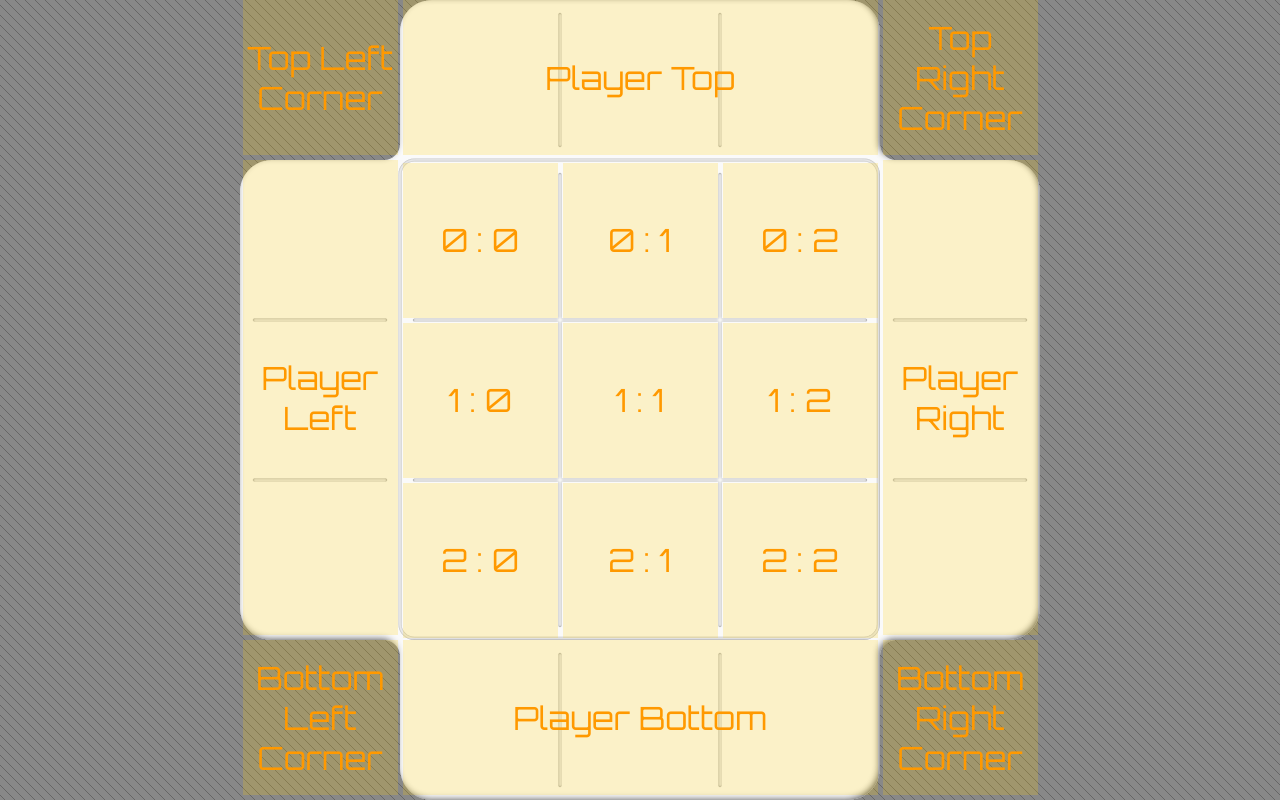
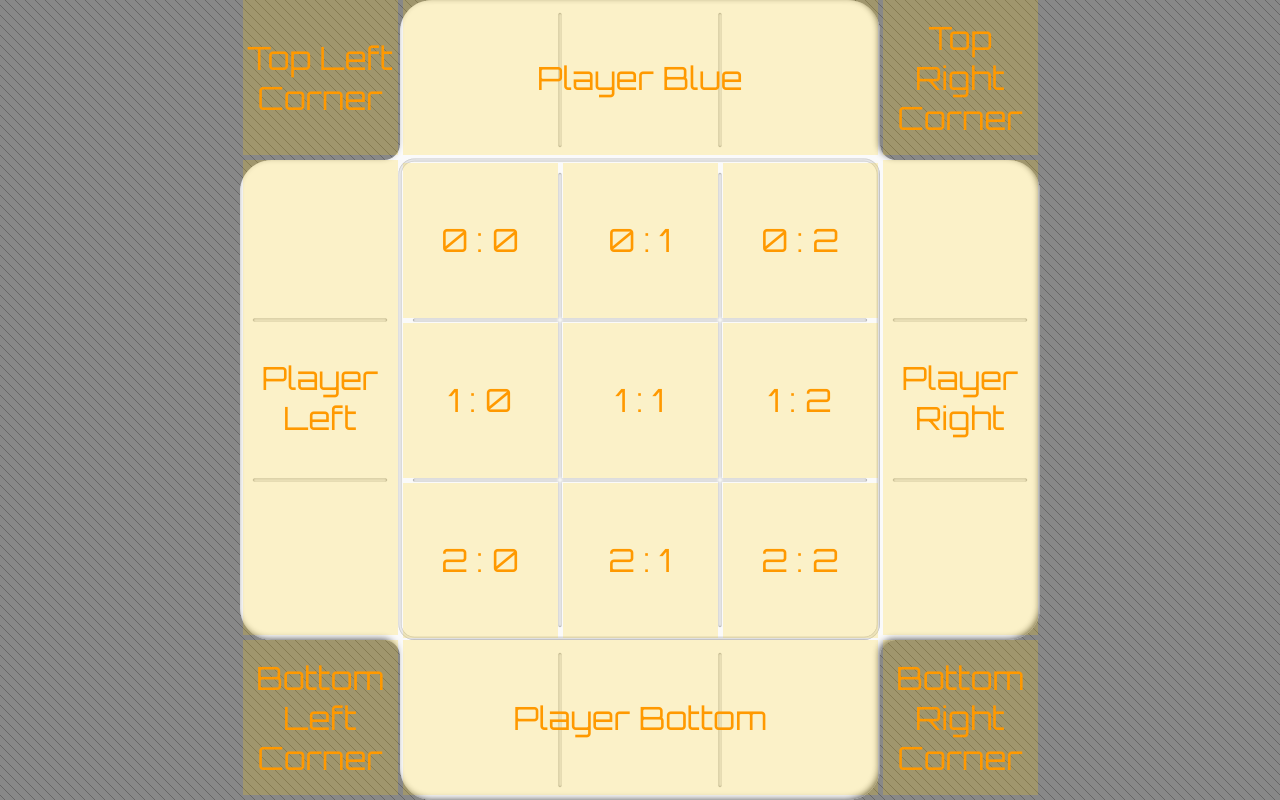
Before and after one commit to aleris/otrio, a React (Create React App) app in the folder app/: page /board in a window 1280 px wide. Built offline with nearby package versions, Linux system fonts and the light colour scheme.

Commit message:
Add board context state

```diff
--- /dev/null
+++ b/app/src/board/BoardContext.tsx
@@ -0,0 +1,66 @@
+import React, { createContext, Dispatch, useReducer } from "react";
+import { Board } from "./model/Board";
+import {
+  DropRingAction,
+  dropRingActionReducer,
+  DropRingActionType,
+} from "./actions/DropRingAction";
+import {
+  PickRingAction,
+  pickRingActionReducer,
+  PickRingActionType,
+} from "./actions/PickRingAction";
+import {
+  PlayerJoinAction,
+  playerJoinActionReducer,
+  PlayerJoinActionType,
+} from "./actions/PlayerJoinAction";
+
+type BoardAction = DropRingAction | PickRingAction | PlayerJoinAction;
+
+interface BoardState {
+  board: Board;
+  dispatch: Dispatch<BoardAction>;
+}
+
+const boardReducer = (board: Board, action: BoardAction) => {
+  switch (action.type) {
+    case DropRingActionType:
+      return dropRingActionReducer(board, action);
+
+    case PickRingActionType:
+      return pickRingActionReducer(board, action);
+
+    case PlayerJoinActionType:
+      return playerJoinActionReducer(board, action);
+
+    default:
+      return board;
+  }
+};
+
+const emptyBoard: Board = {
+  grid: {
+    cells: [
+      [{ rings: [] }, { rings: [] }, { rings: [] }],
+      [{ rings: [] }, { rings: [] }, { rings: [] }],
+      [{ rings: [] }, { rings: [] }, { rings: [] }],
+    ],
+  },
+  players: [],
+};
+
+export const BoardContext = createContext<BoardState>({
+  board: emptyBoard,
+  dispatch: () => null,
+});
+
+export const BoardProvider: React.FunctionComponent = ({ children }) => {
+  const [board, dispatch] = useReducer(boardReducer, emptyBoard);
+
+  return (
+    <BoardContext.Provider value={{ board, dispatch }}>
+      {children}
+    </BoardContext.Provider>
+  );
+};
--- a/app/src/board/BoardTableView.tsx
+++ b/app/src/board/BoardTableView.tsx
@@ -1,11 +1,33 @@
 import "./BoardTableView.scss";
-import React from "react";
+import React, { useContext } from "react";
 import { BoardView } from "./BoardView";
+import { BoardContext } from "./BoardContext";
+import { RingColor } from "../ring/model/RingColor";
+import { RingSize } from "../ring/model/RingSize";
+import { createPlayerJoinAction } from "./actions/PlayerJoinAction";
 
 export const BoardTableView = () => {
+  const { board, dispatch } = useContext(BoardContext);
+
+  const onPlayerJoinClick = (color: RingColor) => {
+    dispatch(
+      createPlayerJoinAction({
+        id: "",
+        name: `Color ${color}`,
+        color: color,
+        rings: [{ color: RingColor.BLUE, size: RingSize.SMALL }],
+        isWinner: false,
+      })
+    );
+  };
+
   return (
     <div className="BoardTable">
-      <BoardView debugView={true} />
+      <BoardView
+        board={board}
+        onPlayerJoinClick={onPlayerJoinClick}
+        debugView={true}
+      />
     </div>
   );
 };
--- a/app/src/board/BoardTestPage.tsx
+++ b/app/src/board/BoardTestPage.tsx
@@ -1,6 +1,11 @@
 import React from "react";
 import { BoardTableView } from "./BoardTableView";
+import { BoardProvider } from "./BoardContext";
 
 export const BoardTestPage = () => {
-  return <BoardTableView />;
+  return (
+    <BoardProvider>
+      <BoardTableView />
+    </BoardProvider>
+  );
 };
--- a/app/src/board/BoardView.tsx
+++ b/app/src/board/BoardView.tsx
@@ -1,22 +1,40 @@
 import "./BoardView.scss";
 import React from "react";
 import classNames from "classnames";
+import { Board } from "./model/Board";
 import { BlockDebugView } from "./BlockDebugView";
+import { RingColor } from "../ring/model/RingColor";
 
 type Props = {
+  board: Board;
+  onPlayerJoinClick: (color: RingColor) => void;
   debugView?: boolean;
 };
 
-export const BoardView = ({ debugView = false }: Props) => {
+export const BoardView = ({
+  board,
+  onPlayerJoinClick,
+  debugView = false,
+}: Props) => {
   const className = classNames("Board", { debugView });
+  const playerTop = board.players.find(
+    (boardPlayer) => boardPlayer.color === RingColor.BLUE
+  );
+
   return (
     <div className={className}>
       <div className="Board--Block--x1">
         <div className="Board--Block--x1">
           <BlockDebugView show={debugView} text="Top Left Corner" />
         </div>
-        <div className="Board--Block--x3">
-          <BlockDebugView show={debugView} text="Player Top" />
+        <div
+          className="Board--Block--x3"
+          onClick={() => onPlayerJoinClick(RingColor.BLUE)}
+        >
+          <BlockDebugView
+            show={debugView}
+            text={`Player Blue ${playerTop ? " JOINED" : ""}`}
+          />
         </div>
         <div className="Board--Block--x1">
           <BlockDebugView show={debugView} text="Top Right Corner" />
--- /dev/null
+++ b/app/src/board/actions/DropRingAction.ts
@@ -0,0 +1,36 @@
+import { Player } from "../../player/model/Player";
+import { Board } from "../model/Board";
+import { Ring } from "../../ring/model/Ring";
+
+export const DropRingActionType = "DropRing";
+
+export type DropRingAction = {
+  type: typeof DropRingActionType;
+  player: Player;
+  droppedRing: Ring;
+  rowIndex: number;
+  colIndex: number;
+};
+
+export const dropRingActionReducer = (
+  board: Board,
+  { player, droppedRing, rowIndex, colIndex }: DropRingAction
+) => {
+  // TODO: mutate board
+  return board;
+};
+
+export const createDropRingAction = (
+  player: Player,
+  droppedRing: Ring,
+  rowIndex: number,
+  colIndex: number
+): DropRingAction => {
+  return {
+    type: DropRingActionType,
+    player,
+    droppedRing,
+    rowIndex,
+    colIndex,
+  };
+};
--- /dev/null
+++ b/app/src/board/actions/PickRingAction.ts
@@ -0,0 +1,30 @@
+import { Player } from "../../player/model/Player";
+import { Board } from "../model/Board";
+import { Ring } from "../../ring/model/Ring";
+
+export const PickRingActionType = "PickRing";
+
+export type PickRingAction = {
+  type: typeof PickRingActionType;
+  player: Player;
+  pickedRing: Ring;
+};
+
+export const pickRingActionReducer = (
+  board: Board,
+  { player, pickedRing }: PickRingAction
+) => {
+  // TODO: mutate board
+  return board;
+};
+
+export const createPickRingAction = (
+  player: Player,
+  pickedRing: Ring
+): PickRingAction => {
+  return {
+    type: PickRingActionType,
+    player,
+    pickedRing,
+  };
+};
--- /dev/null
+++ b/app/src/board/actions/PlayerJoinAction.ts
@@ -0,0 +1,23 @@
+import { Player } from "../../player/model/Player";
+import { Board } from "../model/Board";
+
+export const PlayerJoinActionType = "PlayerJoin";
+
+export type PlayerJoinAction = {
+  type: typeof PlayerJoinActionType;
+  player: Player;
+};
+
+export const playerJoinActionReducer = (
+  board: Board,
+  { player }: PlayerJoinAction
+) => {
+  return { ...board, players: [...board.players, player] };
+};
+
+export const createPlayerJoinAction = (player: Player): PlayerJoinAction => {
+  return {
+    type: PlayerJoinActionType,
+    player,
+  };
+};
--- /dev/null
+++ b/app/src/board/model/Board.ts
@@ -0,0 +1,7 @@
+import { Grid } from "../../grid/model/Grid";
+import { Player } from "../../player/model/Player";
+
+export interface Board {
+  grid: Grid;
+  players: Player[];
+}
--- a/app/src/player/model/Player.ts
+++ b/app/src/player/model/Player.ts
@@ -1,8 +1,10 @@
 import { Ring } from "../../ring/model/Ring";
+import { RingColor } from "../../ring/model/RingColor";
 
 export interface Player {
   id: string;
   name: string;
-  ring: Array<Ring>;
+  color: RingColor;
+  rings: Array<Ring>;
   isWinner: boolean;
 }
```
